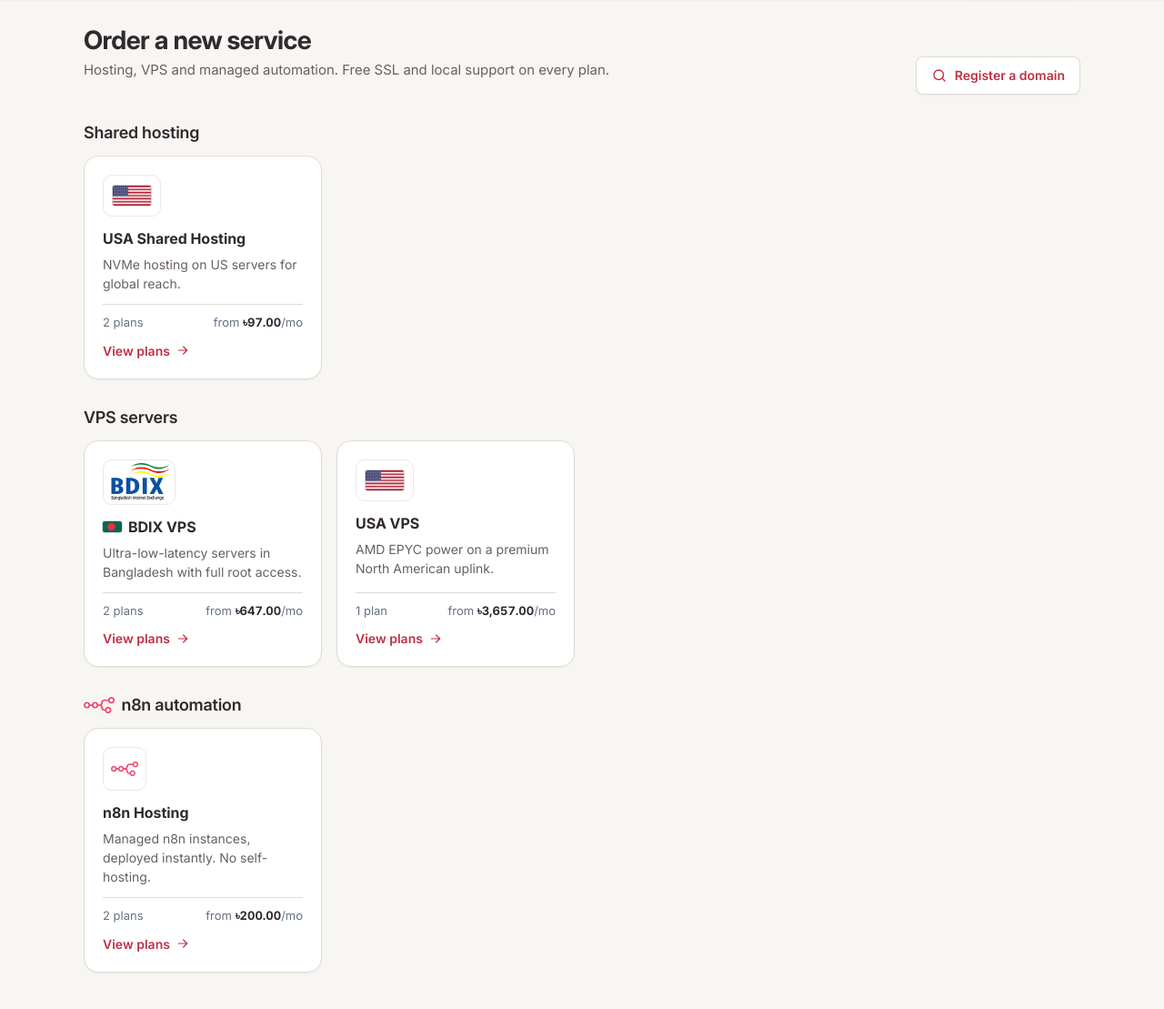
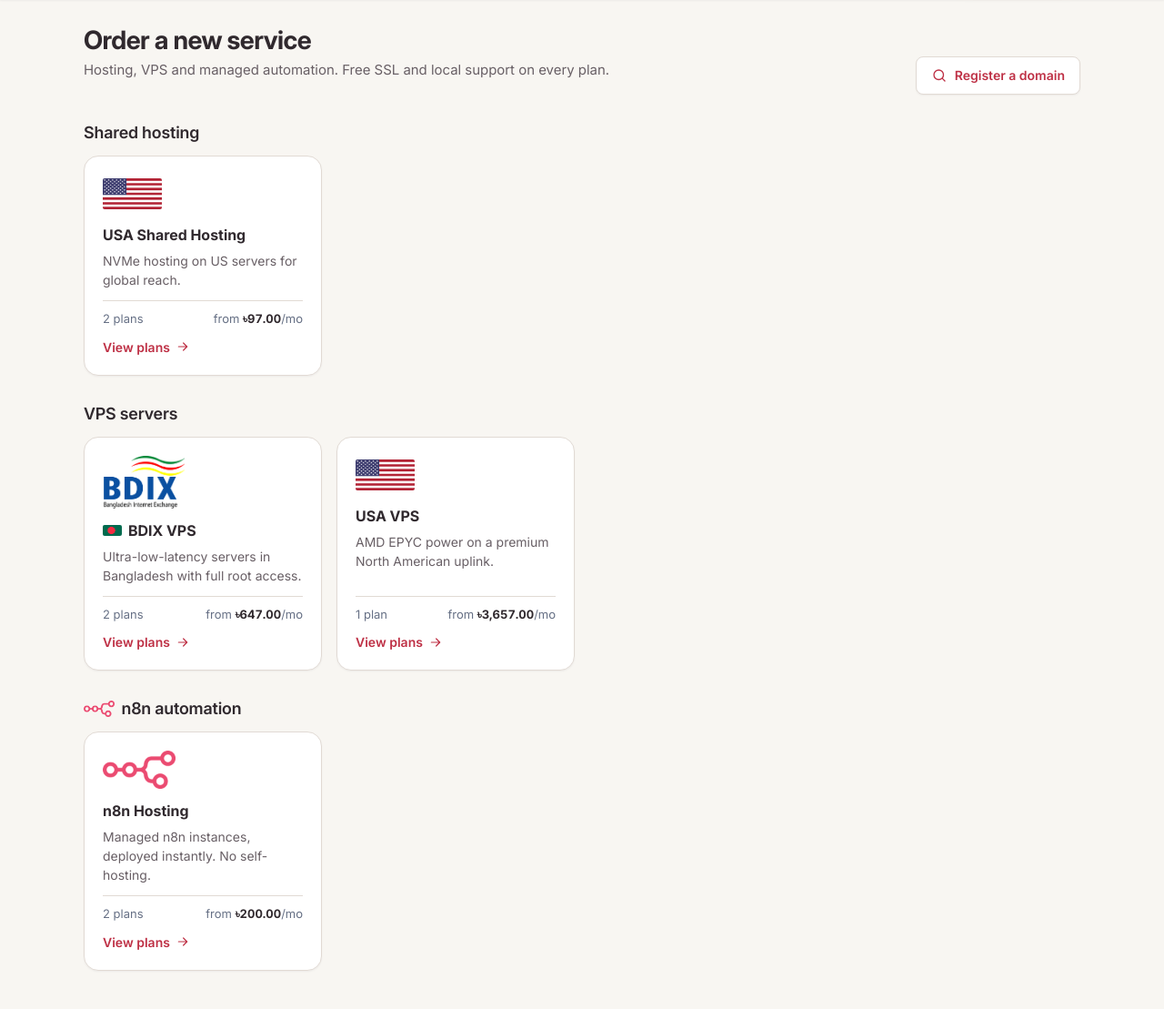
Before and after one commit to yeaminlabs/whmcs-portal, a Node server app: page /store in a window 1280 px wide. Shown: the part 69-1178 px from the top of the page at 91% size. Run offline with Node 20, Linux system fonts and the light colour scheme; some libraries are stand-ins or nearby versions.

Commit message:
fix: remove boxes around store and payment logos
Strip tiles, borders, backgrounds and shadow rings from category-card logos, the BDIX header logo, the US network strip and payment logos. Replace the BDIX PNG with a truly transparent version; keep a light hairline on the Singapore flag.

Co-authored-by: OpenBot <335604065+openbotgit[bot]@users.noreply.github.com>

```diff
--- a/public/css/kits.css
+++ b/public/css/kits.css
@@ -46,7 +46,7 @@
 .shot-row small{color:#8A7F86}
 .shot-ico{display:grid;place-items:center;width:30px;height:30px;border-radius:8px;background:#fff;border:1px solid #ECE7E1;color:#BE3045}
 .shot-ico .ico{width:16px;height:16px}
-.shot-sel .gw-mark{width:64px;height:36px}
+.shot-sel .gw-mark{width:64px;height:36px;background:none;border:0}
 .shot-btn{display:inline-flex;align-items:center;gap:8px;padding:9px 16px;border-radius:10px;background:#BE3045;color:#fff;font-weight:700;font-size:14px}
 .shot-btn .ico{width:15px;height:15px}
 .shot-btn-ghost{background:#fff;color:#30292E;border:1px solid #E3DDD6}
--- a/public/css/theme.css
+++ b/public/css/theme.css
@@ -237,12 +237,13 @@ body.nav-collapsed .snav-link:focus-visible,body.nav-collapsed .snav-toggle:focu
 @media(prefers-reduced-motion:reduce){.authwrap .auth-card{animation:none}}
 
 /* Payment method logos (bKash, Stripe) sit on a white tile */
-.gw-logo img{padding:2px}
-.gw-logo img[alt="Stripe"]{padding:6px 5px}
+.gw-logo,.gw input:checked + span .gw-mark.gw-logo{background:none;border:0;border-radius:0;padding:0}
+.gw-logo img{padding:0}
+.gw-logo img[alt="Stripe"]{padding:5px 2px}
 
 /* Payment logos everywhere a method is named */
 .pm-inline{display:inline-flex;align-items:center;gap:.5rem}
-.pm-inline img{width:auto;height:1.5rem;max-width:4.25rem;object-fit:contain;padding:2px 5px;background:#fff;border:1px solid #E1DAD4;border-radius:6px}
+.pm-inline img{width:auto;height:1.5rem;max-width:4.25rem;object-fit:contain;padding:0;background:none;border:0;border-radius:0}
 .do-form .pay-list{margin:.25rem 0 1rem}
 .pay-legend{margin:.25rem 0 .4rem;color:#30292E;font-size:.8125rem;font-weight:700}
 .gw > span{align-content:center}
@@ -263,33 +264,36 @@ h1 .n8n-mark{height:.9em;margin-right:.5rem;vertical-align:-.1em}
 .store-tabs .n8n-mark{height:.95em;margin-right:.4em}
 .crumbs .n8n-mark{height:.85em;margin-right:.35em;vertical-align:-.08em}
 .sum-product .n8n-mark{height:.95em}
-.group-icon.group-icon-n8n{background:#fff;border:1px solid #ECE7E1;width:48px;height:48px}
-.group-icon.group-icon-n8n .n8n-mark{display:block;height:auto;width:66%;margin:0;vertical-align:baseline}
+.group-icon.group-icon-n8n{display:flex;align-items:center;width:auto;height:42px;padding:0;border:0;border-radius:0;background:none}
+.group-icon.group-icon-n8n .n8n-mark{display:block;height:100%;width:auto;margin:0;vertical-align:baseline}
 
 /* Bangladesh flag and BDIX logo wherever the store names BDIX */
-.region-flag{display:inline-block;height:.78em;width:auto;max-width:none;margin-right:.45em;vertical-align:-.05em;border-radius:2px;box-shadow:0 0 0 1px rgba(48,41,46,.18)}
+.region-flag{display:inline-block;height:.78em;width:auto;max-width:none;margin-right:.45em;vertical-align:-.05em;border-radius:2px;box-shadow:none}
 h1 .region-flag{height:.62em;margin-right:.55rem;vertical-align:.02em}
 .crumbs .region-flag{height:.7em;margin-right:.35em}
 .store-tabs .region-flag{height:.72em}
-.group-icon.group-icon-bdix{width:80px;height:50px;border-radius:10px;background:#fff;border:1px solid #ECE7E1;padding:3px 6px}
-.group-icon.group-icon-bdix .bdix-logo{display:block;width:100%;height:100%;object-fit:contain}
-.pagehead-brand{display:grid;place-items:center;padding:6px 14px;border:1px solid #ECE7E1;border-radius:12px;background:#fff}
-.pagehead-brand .bdix-logo{display:block;height:56px;width:auto}
+.group-icon.group-icon-bdix{display:flex;align-items:center;width:auto;height:58px;padding:0;border:0;border-radius:0;background:none}
+.group-icon.group-icon-bdix .bdix-logo{display:block;height:100%;width:auto}
+.pagehead-brand{display:block;padding:0;border:0;border-radius:0;background:none}
+.pagehead-brand .bdix-logo{display:block;height:64px;width:auto}
 @media (max-width:560px){.pagehead-brand .bdix-logo{height:42px}}
 
 /* US network logos on the USA Shared Hosting and USA VPS category pages */
-.net-strip{display:flex;flex-wrap:wrap;align-items:center;gap:12px 32px;margin:0 0 18px;padding:14px 22px;border:1px solid #ECE7E1;border-radius:14px;background:#fff}
+.net-strip{display:flex;flex-wrap:wrap;align-items:center;gap:12px 32px;margin:0 0 22px;padding:0;border:0;border-radius:0;background:none}
 .net-strip-label{flex:0 0 100%;margin:0;color:#8A7F86;font-size:12px;font-weight:700;letter-spacing:.07em;text-transform:uppercase}
 .net-strip-logos{display:flex;flex-wrap:wrap;align-items:center;gap:14px 30px;min-width:0}
 .net-strip-logos img{display:block;height:26px;width:auto;max-width:118px;object-fit:contain}
-@media (max-width:560px){.net-strip{padding:12px 14px;gap:10px 22px}.net-strip-logos{gap:12px 22px}.net-strip-logos img{height:22px;max-width:96px}}
+@media (max-width:560px){.net-strip{gap:10px 22px}.net-strip-logos{gap:12px 22px}.net-strip-logos img{height:22px;max-width:96px}}
 
 /* Region flag as the icon of a store category card (USA, Singapore, EU) */
-.group-icon.group-icon-flag{width:64px;height:46px;border-radius:10px;background:#fff;border:1px solid #ECE7E1;padding:7px 10px}
-.group-icon-flag .tile-flag{display:block;width:auto;height:auto;max-width:100%;max-height:100%;margin:0;border-radius:2px;box-shadow:0 0 0 1px rgba(48,41,46,.2)}
+.group-icon.group-icon-flag{display:flex;align-items:center;width:auto;height:42px;padding:0;border:0;border-radius:0;background:none}
+.group-icon-flag .tile-flag{display:block;width:auto;height:34px;max-width:none;max-height:none;margin:0;border-radius:2px;box-shadow:none}
 
 /* link to the bKash payment guide beside unpaid invoices */
 .kit-help-link{display:inline-block;margin-top:8px;color:#A1263A;font-size:13px;font-weight:600;text-decoration:underline;text-underline-offset:3px}
 .kit-help-link:hover{color:#BE3045}
 .kit-help-wrap{margin:-4px 0 12px}
 .kit-help-wrap .kit-help-link{margin-top:0}
+
+/* Singapore's flag is half white: a hairline keeps its shape on a white card. */
+.region-flag[src*="singapore"],.tile-flag[src*="singapore"]{box-shadow:0 0 0 1px rgba(48,41,46,.14)!important}
```
Also changed, not shown: public/img/bdix.png, src/lib/brandmarks.js.
